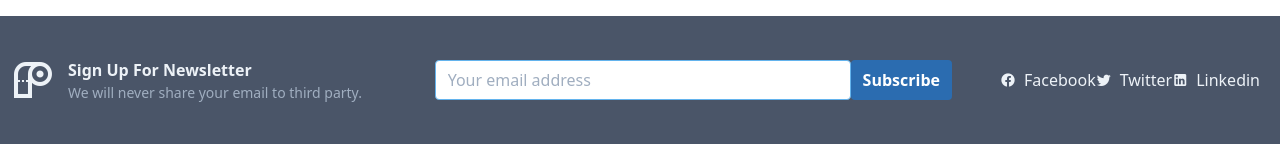
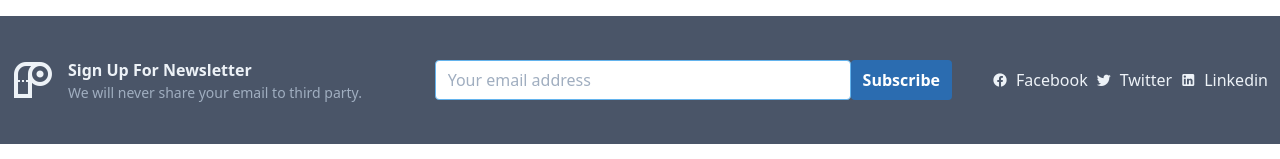
Before and after one commit to allImran/vue-tail-shop, a Vue app: page / in a window 1280 px wide. Shown: the part 3098-3257 px from the top of the page. Built offline with nearby package versions, Linux system fonts and the light colour scheme.

Commit message:
footer middle margin right add

```diff
--- a/src/components/molecule/footer/FooterMiddle.vue
+++ b/src/components/molecule/footer/FooterMiddle.vue
@@ -36,11 +36,11 @@
 						<span>Facebook</span>
 					</a>
 					<a href="" class="text-gray-200 text-center text-xs md:text-base">
-						<span class="mdi mdi-twitter mr-1 sm:mr-2 ml-1 sm:ml-2 md:ml-0"></span>
+						<span class="mdi mdi-twitter mr-1 sm:mr-2 ml-1 sm:ml-2"></span>
 						<span>Twitter</span>
 					</a>
 					<a href="" class="text-gray-200 text-center text-xs md:text-base">
-						<span class="mdi mdi-linkedin mr-1 sm:mr-2 ml-1 sm:ml-2 md:ml-0"></span>
+						<span class="mdi mdi-linkedin mr-1 sm:mr-2 ml-1 sm:ml-2"></span>
 						<span>Linkedin</span>
 					</a>
 				</div>
```
